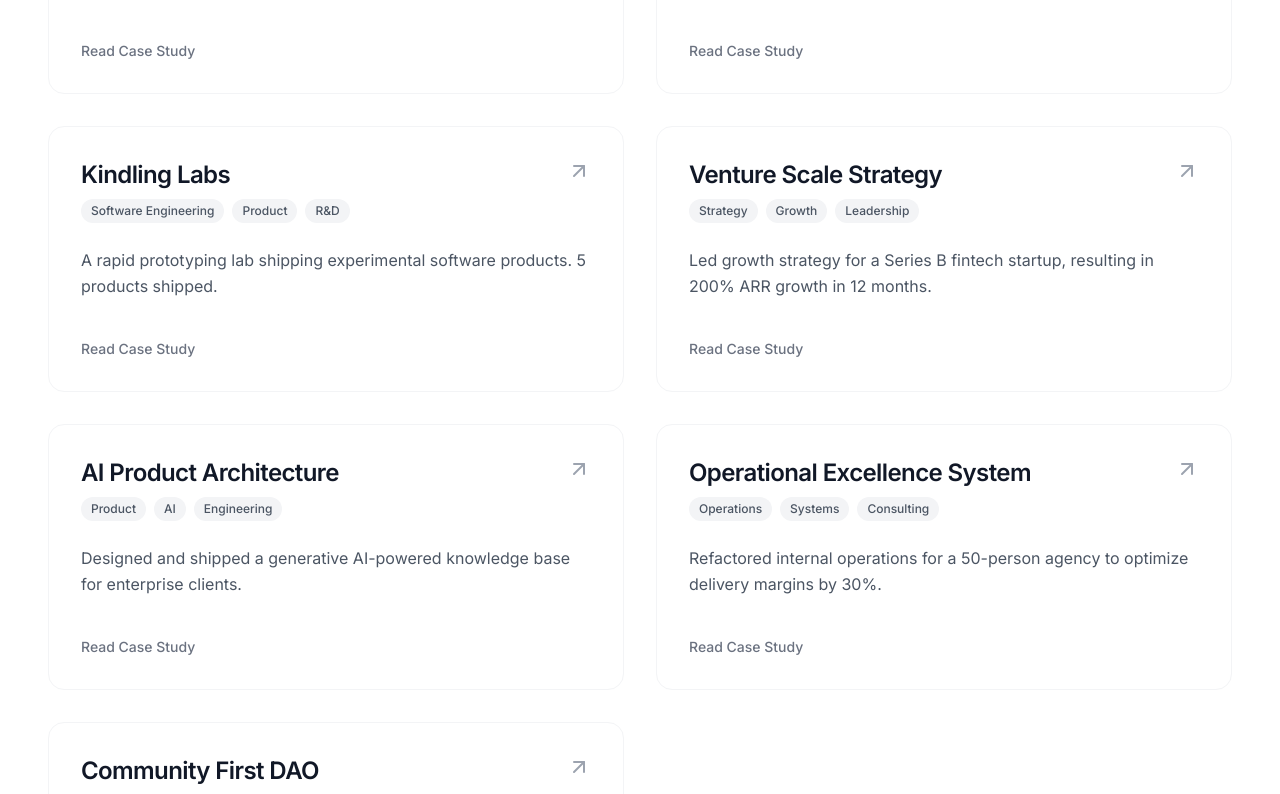
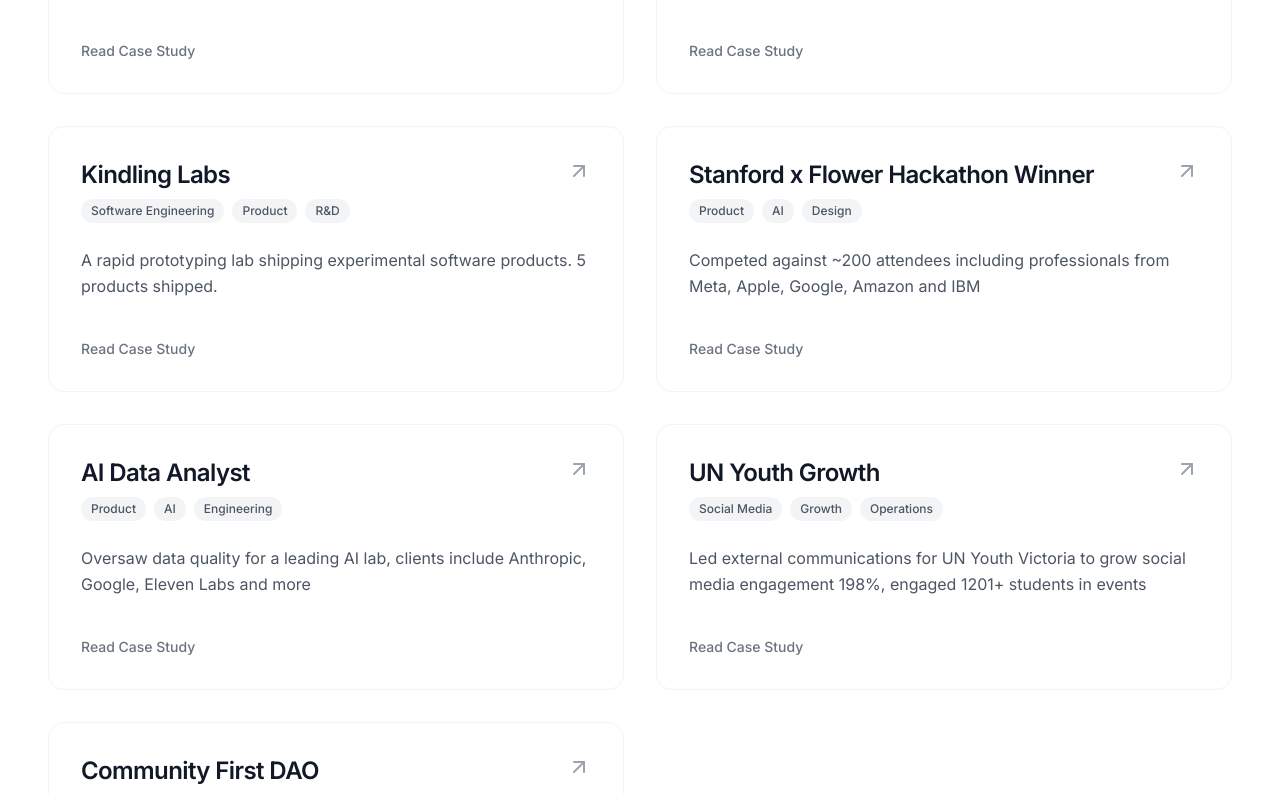
Before and after one commit to jackhhu1/jacks-portfolio, a React (Vite) app: page /projects in a window 1280 px wide. Shown: the part 436-1230 px from the top of the page. Built offline with nearby package versions, Linux system fonts and the light colour scheme.

Commit message:
project title updates

```diff
--- a/src/data/projects.js
+++ b/src/data/projects.js
@@ -54,11 +54,11 @@
         }
     },
     {
-        id: "venture-scale",
-        title: "Venture Scale Strategy",
-        summary: "Led growth strategy for a Series B fintech startup, resulting in 200% ARR growth in 12 months.",
-        tags: ["Strategy", "Growth", "Leadership"],
-        date: "2024",
+        id: "hackathon",
+        title: "Stanford x Flower Hackathon Winner",
+        summary: "Competed against ~200 attendees including professionals from Meta, Apple, Google, Amazon and IBM",
+        tags: ["Product", "AI", "Design"],
+        date: "2025",
         content: {
             problem: "The company had hit a growth plateau at $5M ARR. CAC was increasing, and retention was slipping due to a lack of clear product positioning in a crowded market.",
             context: "I was brought in as interim Head of Growth to diagnose the bottleneck and implement a scalable acquisition engine.",
@@ -72,9 +72,9 @@
         }
     },
     {
-        id: "ai-architecture",
-        title: "AI Product Architecture",
-        summary: "Designed and shipped a generative AI-powered knowledge base for enterprise clients.",
+        id: "ai",
+        title: "AI Data Analyst",
+        summary: "Oversaw data quality for a leading AI lab, clients include Anthropic, Google, Eleven Labs and more",
         tags: ["Product", "AI", "Engineering"],
         date: "2023",
         content: {
@@ -90,10 +90,10 @@
         }
     },
     {
-        id: "ops-system",
-        title: "Operational Excellence System",
-        summary: "Refactored internal operations for a 50-person agency to optimize delivery margins by 30%.",
-        tags: ["Operations", "Systems", "Consulting"],
+        id: "growth-unyouth",
+        title: "UN Youth Growth",
+        summary: "Led external communications for UN Youth Victoria to grow social media engagement 198%, engaged 1201+ students in events",
+        tags: ["Social Media", "Growth", "Operations"],
         date: "2023",
         content: {
             problem: "Delivery margins were eroding (from 60% to 35%) as the agency scaled headcount. Projects were consistently over-budget due to scope creep.",
--- a/src/pages/Home.jsx
+++ b/src/pages/Home.jsx
@@ -181,7 +181,7 @@
                 <div className="container-custom flex flex-col md:flex-row justify-between items-start md:items-center gap-12">
                     <div>
                         <h2 className="text-4xl font-medium tracking-tight mb-4 text-gray-900 dark:text-white">Let's build something.</h2>
-                        <p className="text-gray-600 dark:text-gray-500 max-w-md">Open to select advisory roles and interesting conversations.</p>
+                        <p className="text-gray-600 dark:text-gray-500 max-w-md">Open to interesting conversations.</p>
                     </div>
                     <button onClick={() => navigate('/contact')} className="group flex items-center gap-4 text-2xl font-light text-gray-600 hover:text-gray-900 dark:text-gray-300 dark:hover:text-white transition-colors">
                         Get in touch
```
